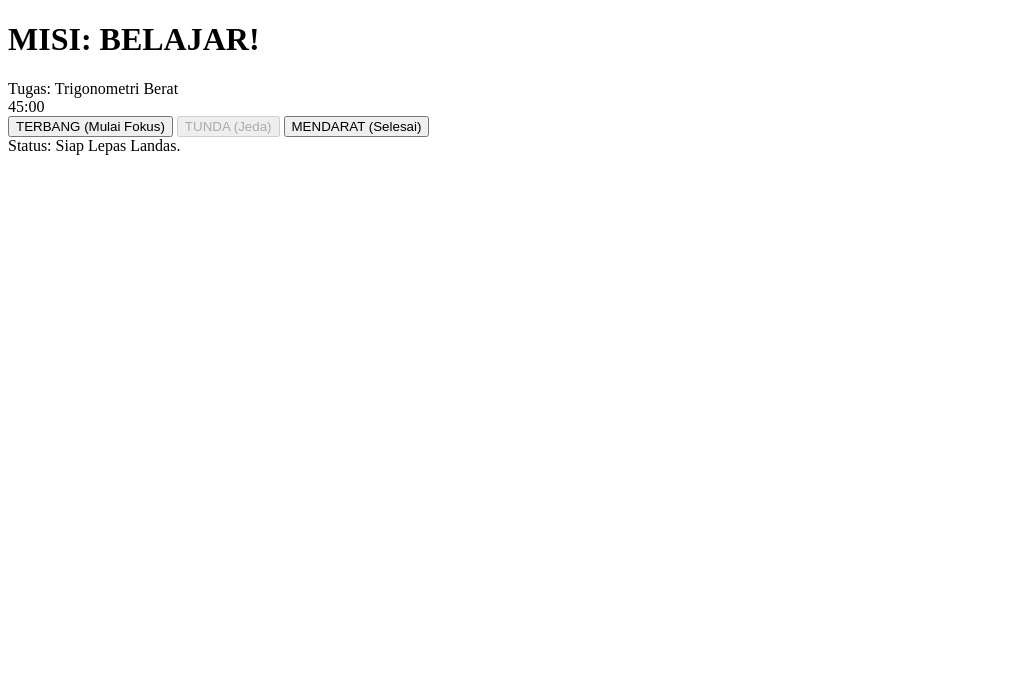
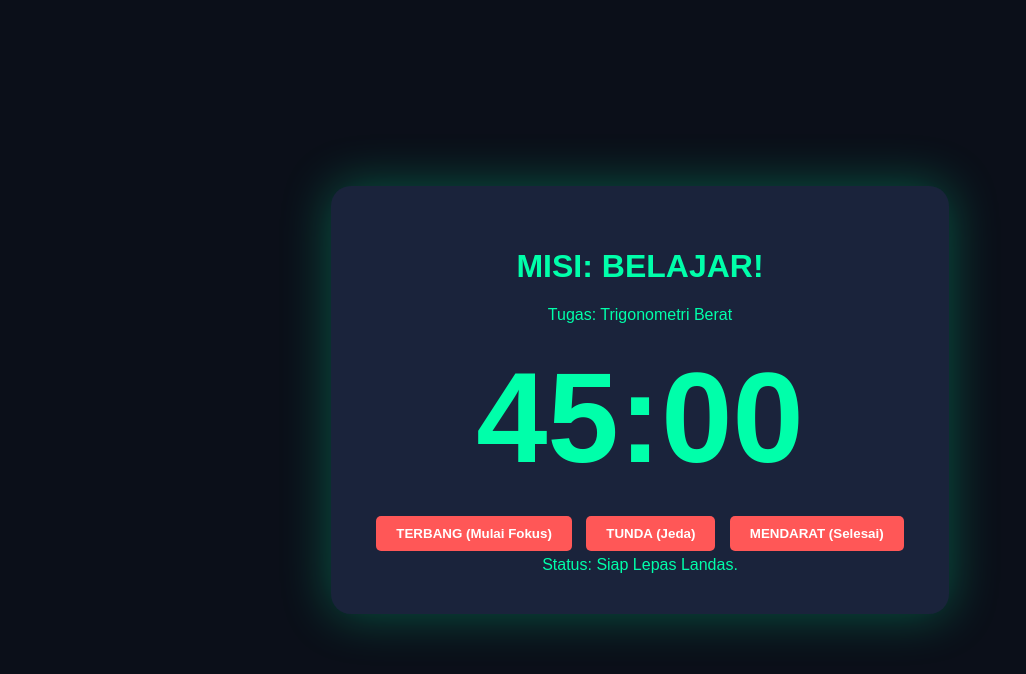
Before and after one commit to faathieem/Projek1, a plain HTML site: page index.html in a window 1280 px wide. Shown: the whole page, without its empty margins (0-1026 px from the left). Drawn offline with Linux system fonts and the light colour scheme.

Commit message:
Update index.html

```diff
--- a/index.html
+++ b/index.html
@@ -4,7 +4,7 @@
     <meta charset="UTF-8">
     <meta name="viewport" content="width=device-width, initial-scale=1.0">
     <title>FOKUS-PILOT: Siap Terbang!</title>
-    <link rel="stylesheet2" href="style.css">
+    <link rel="stylesheet" href="style.css">
 </head>
 <body>
     <div class="kokpit-container">
```
